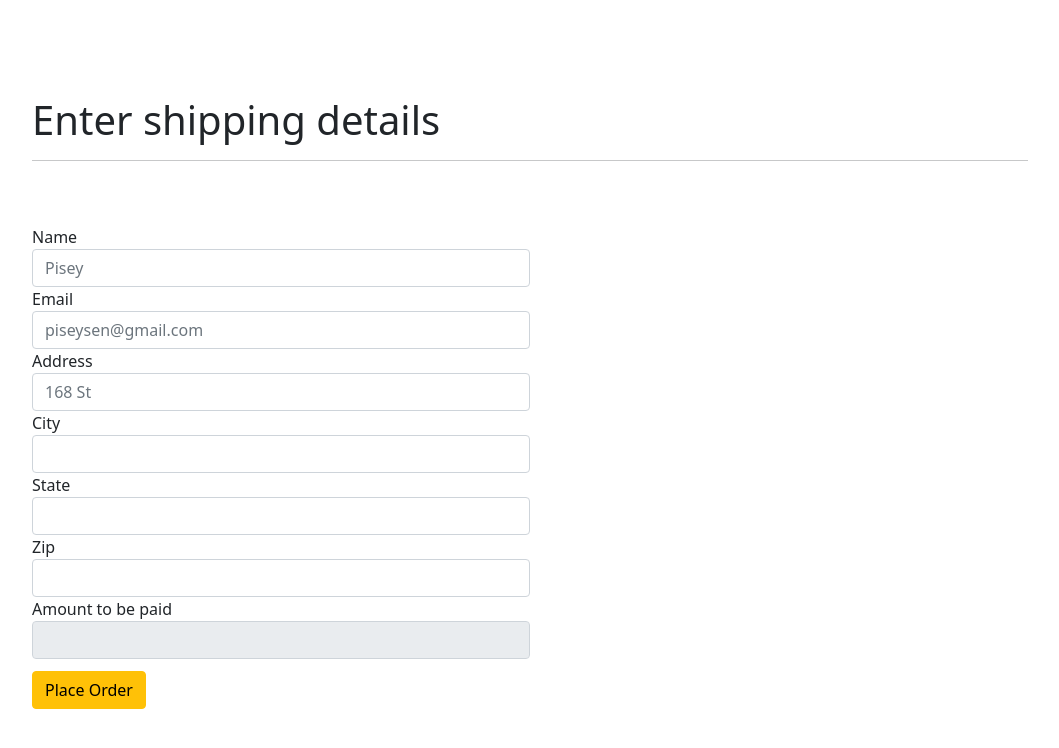
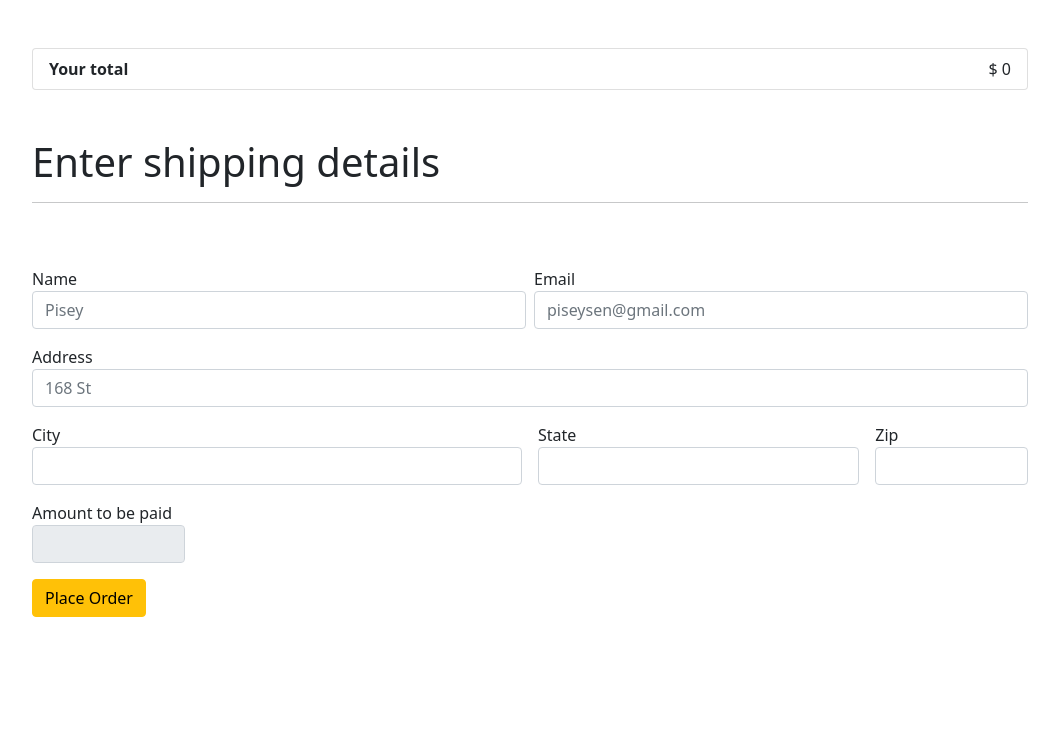
Before and after one commit to piseysen/eshop, a Django app: page /checkout/ in a window 1280 px wide. Shown: the top 748 px of the page, without its empty margins (110-1169 px from the left). Run offline with Django 5.2, Linux system fonts and the light colour scheme.

Commit message:
init checkout

```diff
--- a/shop/templates/shop/checkout.html
+++ b/shop/templates/shop/checkout.html
@@ -36,7 +36,7 @@
                 <form method="POST" >
                     {% csrf_token %}
                         <input type="hidden" id="items" name="items">
-                    <div class="form-row">
+                        <div class="form-row row g-2 mb-3">
                             <div class="form-group col-md-6">
                                 <label for="inputEmail4">Name</label>
                                 <input id="name" name="name" type="text" class="form-control" id="inputEmail4" placeholder="Pisey">
@@ -46,35 +46,36 @@
                                 <label for="inputPassword4">Email</label>
                                 <input id="email" name="email" type="text" class="form-control" id="inputPassword4" placeholder="piseysen@gmail.com">
                             </div>
+                        </div>
 
-                        <div class="form-group col-md-6">
+                        <div class="form-group mb-3">
                             <label for="inputAddress">Address</label>
                             <input id="address" name="address" type="text" class="form-control" id="inputAddress" placeholder="168 St">
                         </div>
 
-                        <div class="form-row">
+                        <div class="row g-3 mb-3">
                             <div class="form-group col-md-6">
                                 <label for="inputCity">City</label>
                                 <input id="city" name="city" type="text" class="form-control" id="inputCity">
                             </div>
 
-                            <div class="form-group col-md-6">
+                            <div class="form-group col-md-4">
                                 <label for="inputState">State</label>
                                 <input id="state" name="state" type="text" class="form-control" id="inputCity">
                             </div>
 
-                            <div class="form-group col-md-6">
+                            <div class="form-group col-md-2">
                                 <label for="inputZip">Zip</label>
                                 <input id="zipcode" name="zipcode" type="text" class="form-control" id="inputZip">
                             </div>
 
-                            <div class="form-group col-md-6">
+                            <div class="form-group col-md-2">
                                 <label for="inputZip">Amount to be paid</label>
                                 <input readonly="" type="text" class="form-control" id="total" name="total">
                             </div>
                         </div>
 
-                        <button type="submit" class="btn btn-warning place-order-btn">Place Order</button>
+                        <button type="submit" class="btn btn-warning mb-3">Place Order</button>
 
                 </form>
             </div>
@@ -90,14 +91,20 @@
         cart = JSON.parse(localStorage.getItem('cart'));
     }
 
+    let total = 0;
     for(var item in cart){
         let name = cart[item][1];
         let quantity = cart[item][0];
+        let price = cart[item][2];
+        total  = total + cart[item][2];
 
-        itemString = `<li class="list-group-item">${name}-${quantity}</li>`;
+        itemString = `  <li class="list-group-item"><span class="">${quantity}</span> of ${name}<span class="badge bg-warning badge-pill">$ ${price}</span></li>`;
         $('#item_list').append(itemString);
     }
 
+    totalPrice = `  <li class="list-group-item d-flex justify-content-between align-items-center"><b>Your total</b>$ ${total}</li> `;
+
+    $('#item_list').append(totalPrice);
     $('#items').val(JSON.stringify(cart));
 
 
```
Lines whose indentation alone changed are shown as unchanged.
